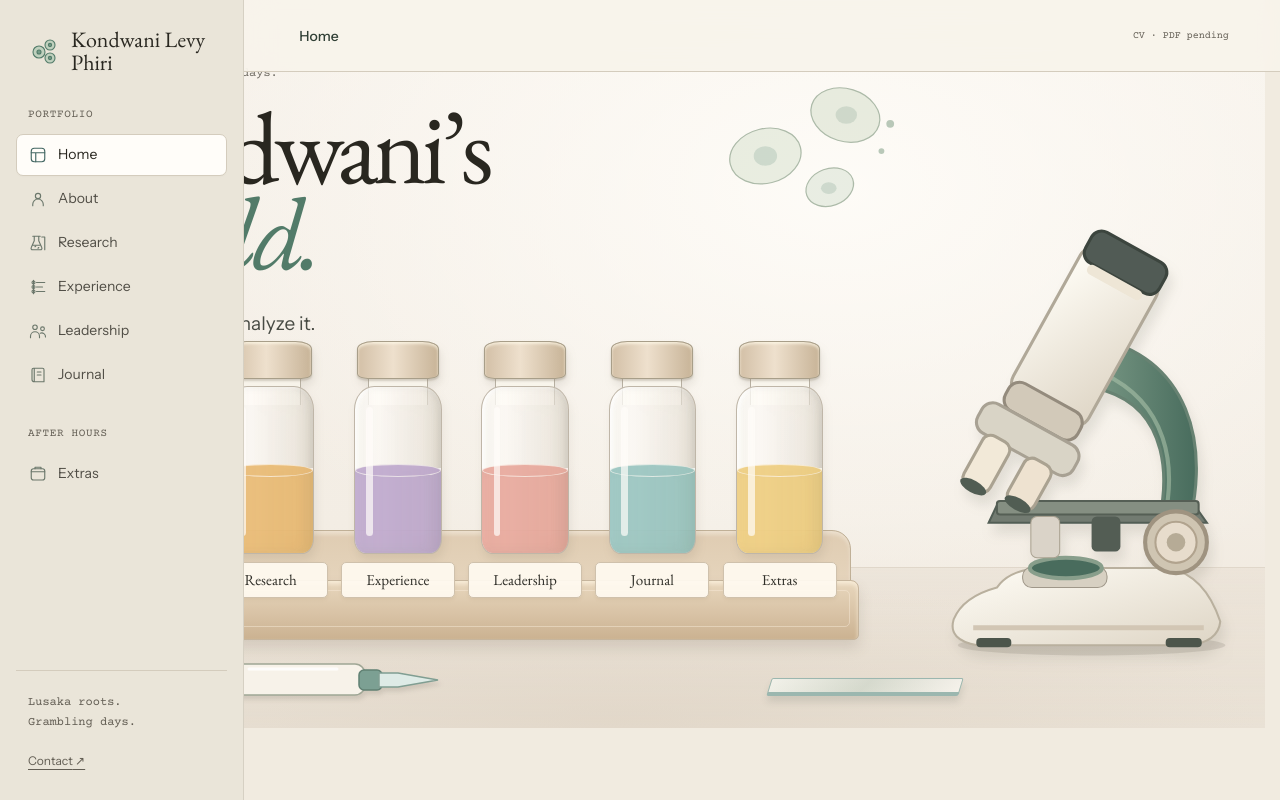
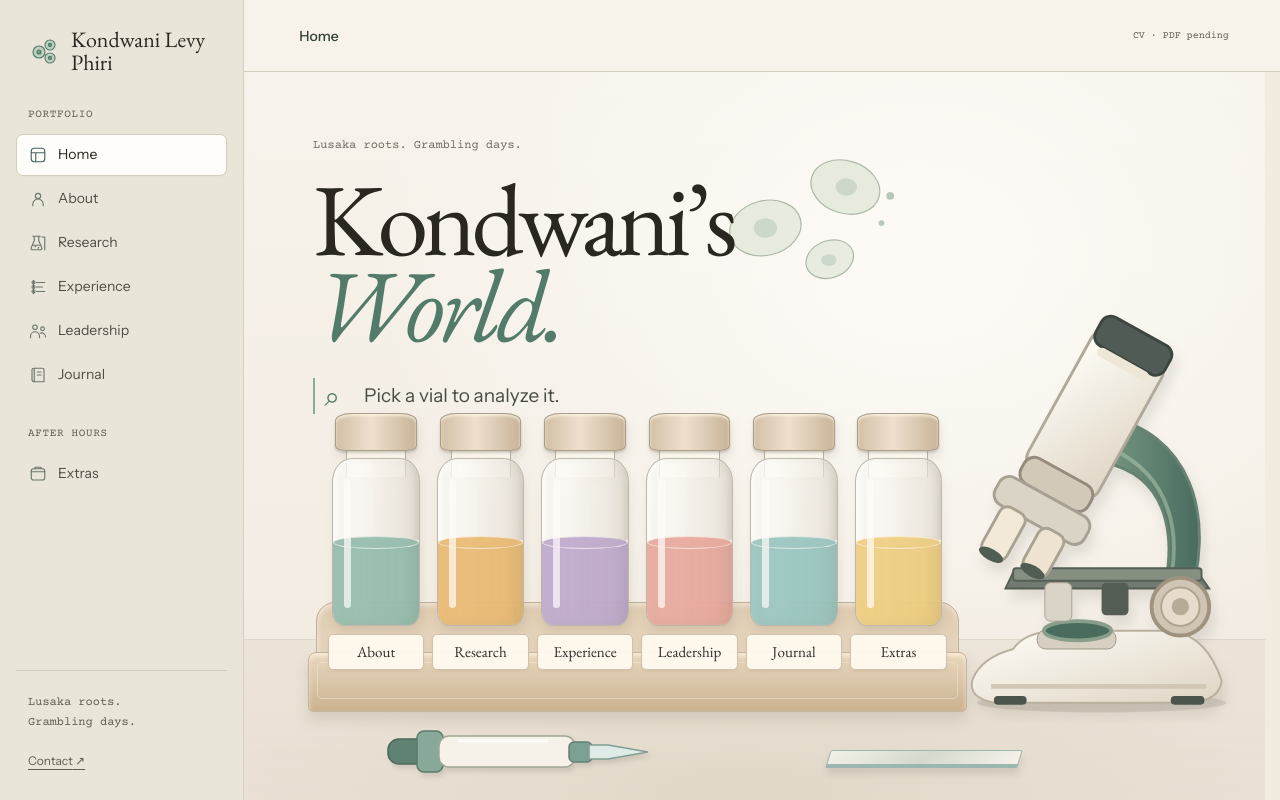
Before and after one commit to Kondwanilp/Portfolio_Website, a Next.js app: page / in a window 1280 px wide. Built offline with nearby package versions, Linux system fonts and the light colour scheme.

Commit message:
Fit lab-bench homepage within existing V3 application shell

```diff
--- a/app/lab-bench.css
+++ b/app/lab-bench.css
@@ -1,3 +1,10 @@
+/* Respect the existing fixed V3 sidebar and toolbar. */
+.fieldwork .lab-home {
+  width:calc(100% - var(--v3-sidebar-width));
+  margin-left:var(--v3-sidebar-width);
+  padding-top:var(--v3-toolbar-height);
+  min-height:100svh;
+}
 /* Kondwani's World — warm, restrained illustrated lab, integrated with V3. */
 .kw-home {
   position:relative; isolation:isolate;
```
